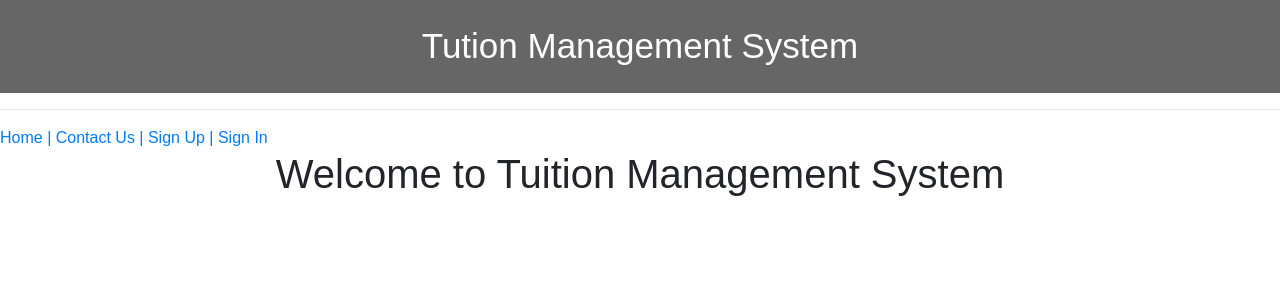
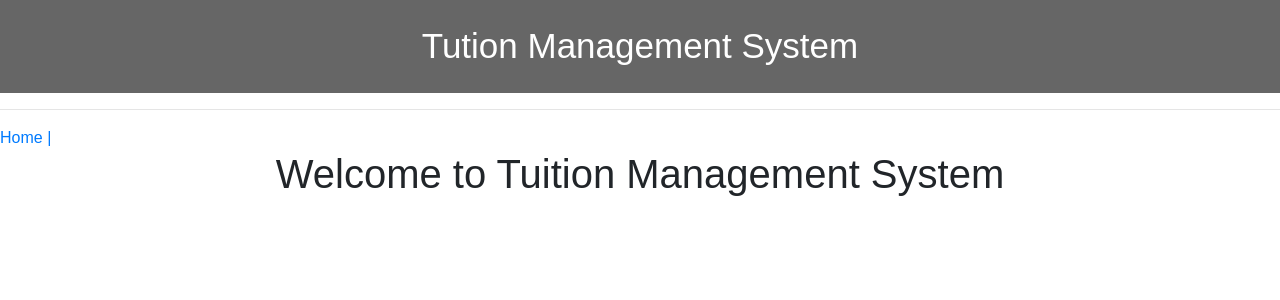
Before and after one commit to KavachNetworks/Tuition-Management, a Django app: template tuitionmgmt/templates/home.html in a window 1280 px wide. Shown: the top 300 px of the page. Run offline with Django 3.2, Linux system fonts and the light colour scheme; the template is opened without the code that fills it, so the values that code supplies are empty; parts of the project's set-up code (start-up, migrations or seed data) failed here and were passed over; some libraries are stand-ins or nearby versions.

Commit message:
Add Changes

```diff
--- a/tuitionmgmt/home/urls.py
+++ b/tuitionmgmt/home/urls.py
@@ -2,9 +2,4 @@ from django.urls import path
 from . import views
 urlpatterns=[
     path('',views.home,name='home')
-    '''
-    path('contact',views.contact_us,name="contactus"),
-    path('signup',views.signin,name='signup'),
-    path('signin',views.signup,name='signin')
-    '''
 ]
--- a/tuitionmgmt/templates/base.html
+++ b/tuitionmgmt/templates/base.html
@@ -44,9 +44,6 @@
     <hr>
     <nav>
     <a href="{% url 'home' %}">Home |</a>
-    <a href="{% url 'contactus' %}">Contact Us  |</a>
-    <a href="{% url 'signup' %}">Sign Up    |</a>
-    <a href="{% url 'signin' %}">Sign In</a>
     </nav>
     </hr>
 
```
Also changed, not shown: tuitionmgmt/home/views.py (+0 -11 lines), 1 other file.
